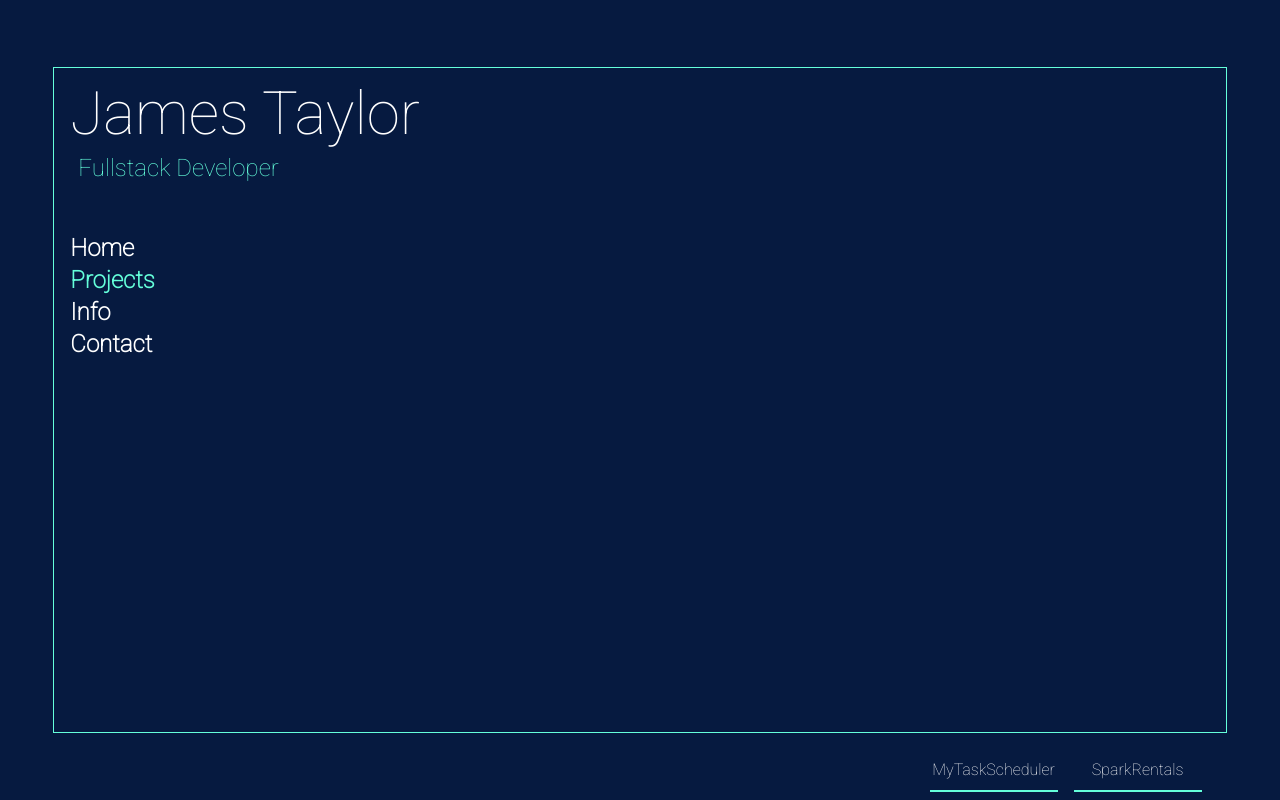
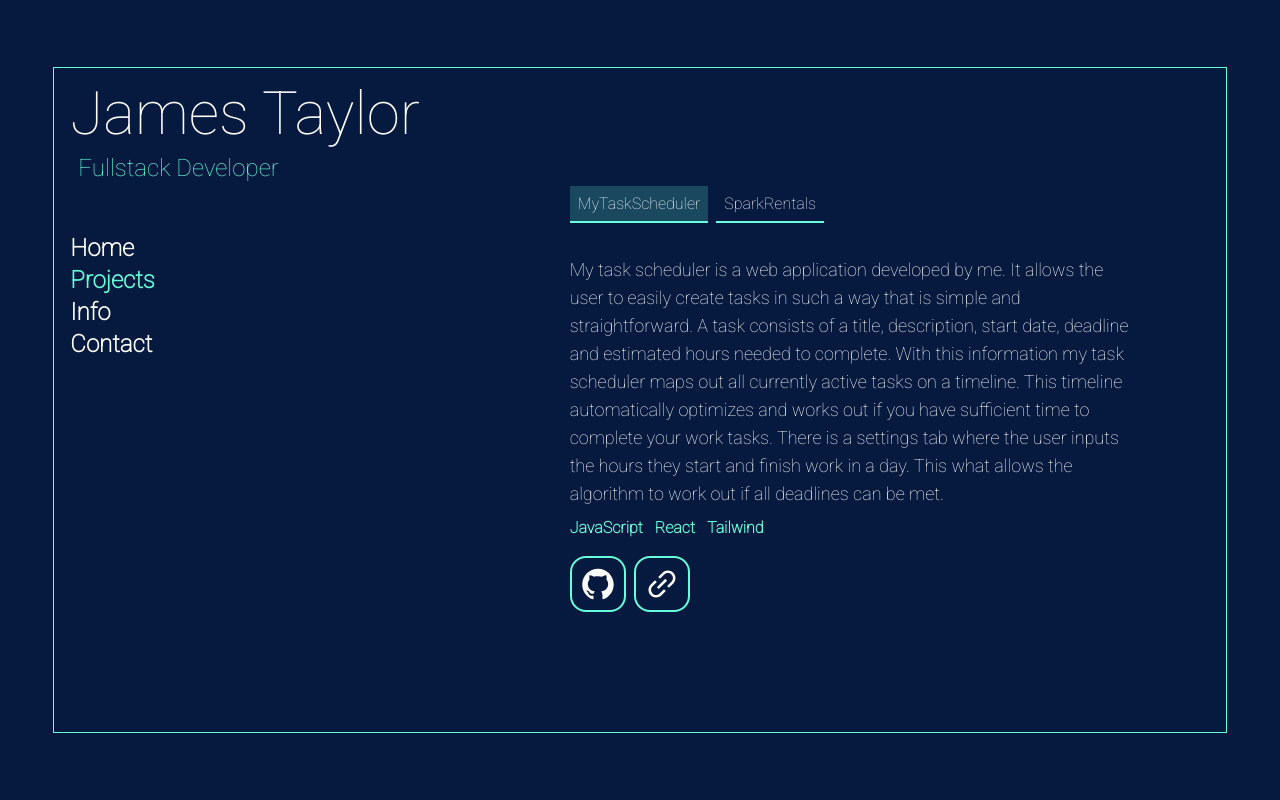
Before and after one commit to JamesTTTT/portfolio-2023, a React (Vite) app: page /projects in a window 1280 px wide. Built offline with nearby package versions, Linux system fonts and the light colour scheme.

Commit message:
Added to the projects page

```diff
--- a/src/App.jsx
+++ b/src/App.jsx
@@ -10,7 +10,7 @@ const App = () => {
           <p className="p-2 text-2xl text-secondary">Fullstack Developer</p>
 
           <BrowserRouter>
-            <div className="flex justify-between h-100">
+            <div className="flex justify-between h-screen">
               <Navigation />
 
               <div className="float-right flex flex-col justify-end h-full">
--- a/src/components/paths/Home.jsx
+++ b/src/components/paths/Home.jsx
@@ -1,6 +1,6 @@
 import React, { useEffect, useState } from "react";
 import { homeText } from "../../data/data";
-import { AiFillCaretRight } from "react-icons/ai";
+import { AiFillGithub } from "react-icons/ai";
 const Home = () => {
   const [header, setHeader] = useState("");
   const [body, setBody] = useState("");
@@ -20,41 +20,23 @@ const Home = () => {
     return () => clearTimeout(timeout);
   }, [body]);
 
-  const competensList = () => {
-    const content = [
-      "Javascript",
-      "Typescript",
-      "React",
-      "Node.js",
-      "Python",
-      "PHP",
-    ];
-    return content.map((item, index) => {
-      return (
-        <li
-          key={index}
-          className="text-text hover:text-secondary cursor-default flex"
-        >
-          <span className="text-secondary p-1 text-xs">
-            <AiFillCaretRight />
-          </span>
-          {item}
-        </li>
-      );
-    });
-  };
-
   return (
-    <div className="w-96 max-w-96 m-20 h-full cursor-default">
+    <div className="w-96 max-w-96 mb-10 h-full cursor-default flex flex-col justify-start mr-20">
       <p className="text-xl text-secondary font-bold">About me: </p>
       <h1 className="text-5xl font-bold my-2 ">{header}</h1>
       <p className="text-2xl blinking-cursor font-semibold text-text ">
         {body}
       </p>
-
-      <ul className="grid grid-rows-3 grid-flow-col gap-1 my-4 font-semibold">
-        {competensList()}
-      </ul>
+      <a
+        className="py-2 px-2 border border-secondary rounded-lg
+        text-white w-32 flex text-xl justify-evenly cursor-pointer hover:bg-opacity-20
+        hover:bg-secondary hover:text-secondary font-bold my-3"
+      >
+        Github
+        <span className="text-2xl ">
+          <AiFillGithub />
+        </span>
+      </a>
     </div>
   );
 };
--- a/src/components/paths/Info.jsx
+++ b/src/components/paths/Info.jsx
@@ -1,9 +1,36 @@
-import React from 'react'
+import React from "react";
+import { AiFillCaretRight } from "react-icons/ai";
+const Info = () => {
+  const competensList = () => {
+    const content = [
+      "Javascript",
+      "Typescript",
+      "React",
+      "Node.js",
+      "Python",
+      "PHP",
+    ];
+    return content.map((item, index) => {
+      return (
+        <li
+          key={index}
+          className="text-text hover:text-secondary cursor-default flex"
+        >
+          <span className="text-secondary p-1 text-xs">
+            <AiFillCaretRight />
+          </span>
+          {item}
+        </li>
+      );
+    });
+  };
+  return (
+    <div className="w-96 max-w-96 mb-10 h-full cursor-default flex flex-col justify-start mr-20">
+      <ul className="grid grid-rows-3 grid-flow-col gap-1 my-4 font-semibold">
+        {competensList()}
+      </ul>
+    </div>
+  );
+};
 
-const Info = () => {
-  return (
-    <div>Info</div>
-  )
-}
-
-export default Info
+export default Info;
--- a/src/components/paths/Projects.jsx
+++ b/src/components/paths/Projects.jsx
@@ -1,18 +1,71 @@
-import React from "react";
+import React, { useState, useEffect } from "react";
+import { projects } from "../../data/data";
+import { AiFillGithub, AiOutlineLink } from "react-icons/ai";
 
 const Projects = () => {
+  const [selected, setSelected] = useState(projects[0]);
+
+  useEffect(() => {
+    const radios = document.getElementsByName("project");
+    radios[0].checked = true;
+  }, []);
+
+  const projectMap = () => {
+    return projects.map((item, index) => {
+      return (
+        <div key={index} className=" w-full">
+          <input
+            id={item.title}
+            type="radio"
+            name="project"
+            value={item.title}
+            className="peer hidden"
+          />
+          <label
+            for={item.title}
+            onClick={() => {
+              setSelected(item);
+            }}
+            className="peer-checked:bg-secondary peer-checked:bg-opacity-20 py-2 px-2 border-b-2 border-secondary
+             hover:bg-opacity-20 transition-all hover:px-4 mr-2"
+          >
+            {item.title}
+          </label>
+        </div>
+      );
+    });
+  };
+
+  const techMap = () => {
+    return selected.tech.map((item, index) => {
+      return (
+        <li key={index} className="my-2 mr-3">
+          {item}
+        </li>
+      );
+    });
+  };
+
   return (
-    <div>
-      <div className="flex mb-10">
-        <button
-          className="py-2 border-b-2 border-secondary mx-2 w-32
-         hover:bg-secondary hover:bg-opacity-20 transition-all"
+    <div className="mb-10 mx-2 w-110 flex flex-col justify-start h-full mr-20">
+      <div className="flex mb-10 justify-center w-fit">{projectMap()}</div>
+      <p className="text-lg">{selected.desc}</p>
+      <ul className="flex text-secondary font-bold">{techMap()}</ul>
+      <div className="flex">
+        <a
+          href={selected.github}
+          className="text-4xl my-2 p-2 cursor-pointer hover:text-secondary border-2 rounded-2xl
+          hover:bg-secondary hover:bg-opacity-20 border-secondary"
         >
-          MyTaskScheduler
-        </button>
-        <button className="py-2 border-b-2 border-secondary mx-2 w-32">
-          SparkRentals
-        </button>
+          <AiFillGithub />
+        </a>
+        <a
+          href={selected.url}
+          className="text-4xl p-2 my-2 mx-2 cursor-pointer hover:text-secondary border-2 rounded-2xl
+           hover:bg-secondary hover:bg-opacity-20 border-secondary"
+        >
+          <AiOutlineLink />
+        </a>
       </div>
     </div>
   );
--- a/src/data/data.js
+++ b/src/data/data.js
@@ -21,3 +21,30 @@ export const homeText = {
   header: "Hi! my name is James",
   body: "i am a student studying full stack web development at Blekinge Institute of Technology. I am passionate about coding and im always trying to learn new technologies to improve my skills. I am dedicated to always deliver a great and accessible user experiences.",
 };
+
+export const projects = [
+  {
+    title: "MyTaskScheduler",
+    desc: "My task scheduler is a web application developed by me. It allows the user to easily create tasks in such a way that is simple and straightforward. A task consists of a title, description, start date, deadline and estimated hours needed to complete. With this information my task scheduler maps out all currently active tasks on a timeline. This timeline automatically optimizes and works out if you have sufficient time to complete your work tasks. There is a settings tab where the user inputs the hours they start and finish work in a day. This what allows the algorithm to work out if all deadlines can be met.",
+    url: "https://www.mytaskscheduler.com/",
+    github: "https://github.com/JamesTTTT/TaskScheduler",
+    tech: ["JavaScript", "React", "Tailwind"],
+    img: "",
+  },
+  {
+    title: "SparkRentals",
+    desc: "Spark Rentals is a web-based system for renting electric scooters developed by me and a team of three others. This system is equipped with a REST-API backend, NoSQL database, Admin Dashboard, Phone application, User website and a test simulation. I was responsible for building the admin dashboard and most of the user website. The admin dashboard allows the user to create cities to host the scooters. Each city is customizable with various zones and custom pricing. Using a map API and geoJson I built a custom zone builder where the user can draw custom zones on the map. The dashboard also allows users to view statistics, register new scooters into the system, manage prepaid cards, manage customers and admin accounts. The user website is equipped with an intuitive landing page with information about the system. The site also allows customers to register or login via Oauth. There they can view account details such as funds or ride history. The rest of the system was developed by the other members of my team and when it all works together creates a genuine electric scooter rental system.",
+    url: "",
+    github: "https://github.com/FalkenDev/SparkRentals-Admin-Dashboard",
+    tech: [
+      "JavaScript",
+      "Python",
+      "Express",
+      "React",
+      "React Native",
+      "NoSQL",
+      "Tailwind",
+    ],
+    img: "",
+  },
+];
--- a/tailwind.config.cjs
+++ b/tailwind.config.cjs
@@ -18,6 +18,8 @@ module.exports = {
       },
       width: {
         100: "30rem",
+        110: "35rem",
+        120: "40rem",
       },
     },
 
```
